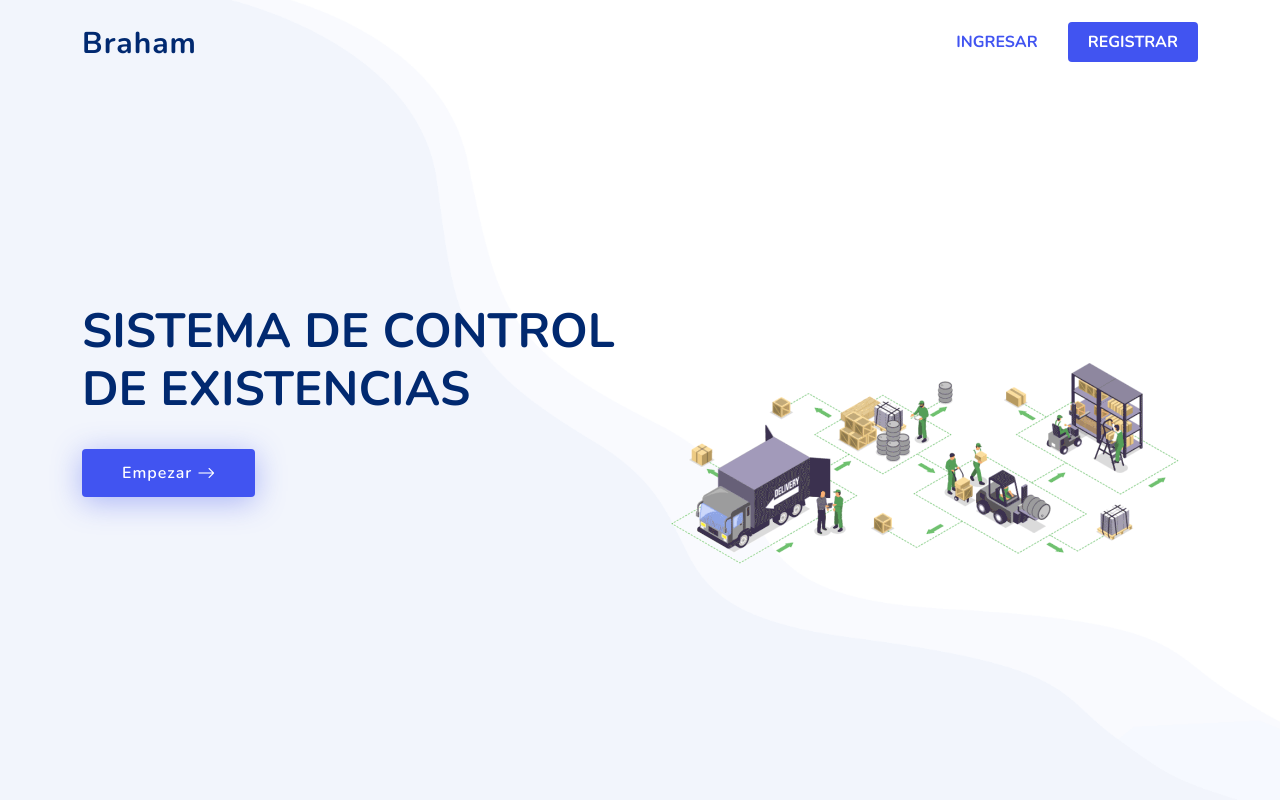
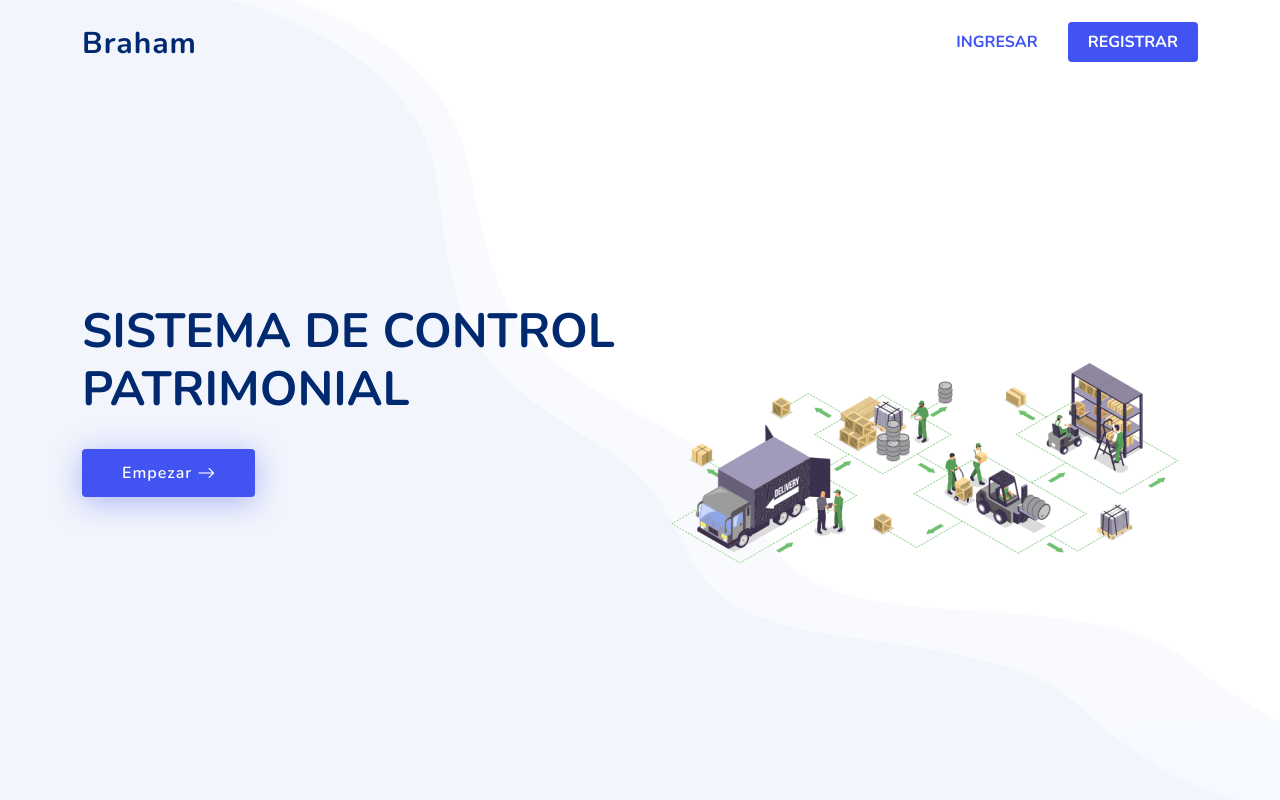
Before and after one commit to christcobain/INTEGRACION, a Django app: page / in a window 1280 px wide. Run offline with Django 4.2, Linux system fonts and the light colour scheme; parts of the project's set-up code (start-up, migrations or seed data) failed here and were passed over; some libraries are stand-ins or nearby versions.

Commit message:
NOMBRE DE APLICATIVO
Se llama Sistema de Control Patrimonial

```diff
--- a/WEBPY/myapp/templates/index.html
+++ b/WEBPY/myapp/templates/index.html
@@ -7,7 +7,7 @@
     <div class="container">
       <div class="row">
         <div class="col-lg-6 d-flex flex-column justify-content-center">
-          <h1 data-aos="fade-up">SISTEMA DE CONTROL DE EXISTENCIAS</h1>
+          <h1 data-aos="fade-up">SISTEMA DE CONTROL PATRIMONIAL</h1>
           <div data-aos="fade-up" data-aos-delay="600">
             <div class="text-center text-lg-start">
               <a href="{% url 'login' %}" class="btn-get-started scrollto d-inline-flex align-items-center justify-content-center align-self-center">
--- a/WEBPY/myapp/templates/users/login.html
+++ b/WEBPY/myapp/templates/users/login.html
@@ -23,7 +23,7 @@
   <div class="card w-25 bg-transparent mx-auto justify-content-center border-0 my-5">
   <div class="form-outline mb-3">
     <input type="text" id="form2Example1" class="form-control" value="{{ name }}" required/>
-    <label class="form-label" for="form2Example1">Username</label>
+    <label class="form-label" for="form2Example1">DNI</label>
   </div>
 
   <!-- Password input -->
```
